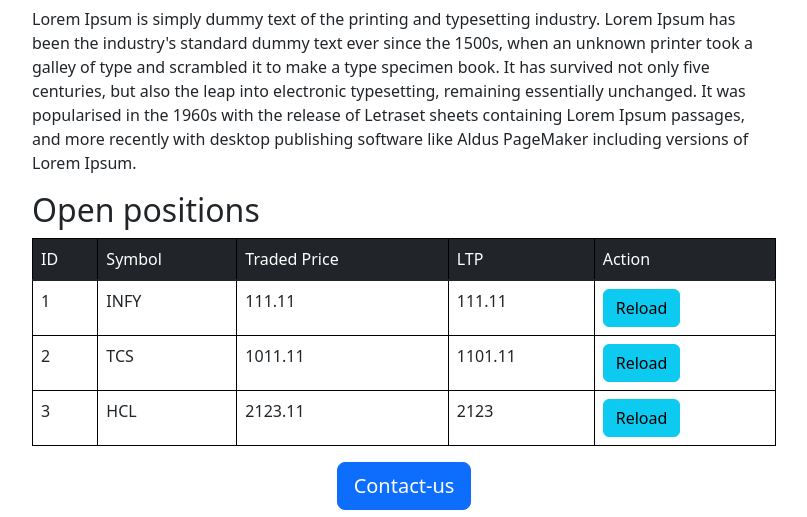
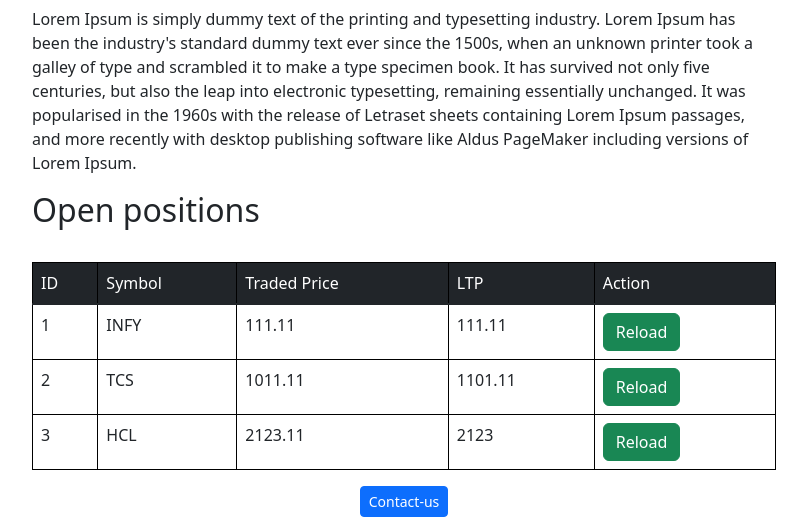
Before and after one commit to sbhas2k/webhook, a Flask app: page / in a window 1280 px wide. Shown: the part 285-802 px from the top of the page, without its empty margins (236-1043 px from the left). Run offline with Flask 3, Linux system fonts and the light colour scheme.

Commit message:
made some changes

```diff
--- a/templates/home.html
+++ b/templates/home.html
@@ -39,9 +39,10 @@
         Lorem Ipsum is simply dummy text of the printing and typesetting industry. Lorem Ipsum has been the industry's standard dummy text ever since the 1500s, when an unknown printer took a galley of type and scrambled it to make a type specimen book. It has survived not only five centuries, but also the leap into electronic typesetting, remaining essentially unchanged. It was popularised in the 1960s with the release of Letraset sheets containing Lorem Ipsum passages, and more recently with desktop publishing software like Aldus PageMaker including versions of Lorem Ipsum.
       </p>
       <h2>Open positions</h2>
+      <br>
       {% include 'ltp.html' %}
       <div style='text-align:center'>
-        <button class='btn btn-primary btn-lg'>Contact-us</button>
+        <button class='btn btn-primary btn-sm'>Contact-us</button>
       </div>
     </div>
   </body>
--- a/templates/ltp.html
+++ b/templates/ltp.html
@@ -15,7 +15,7 @@
         <td>{{script['symbol']}}</td>
         <td>{{script['traded_price']}}</td>
         <td>{{script['ltp']}}</td>
-        <td><button type="button" class="btn btn-info">Reload</button></td>
+        <td><button type="button" class="btn btn-success">Reload</button></td>
 
       </tr>
     {% endfor %}
```
